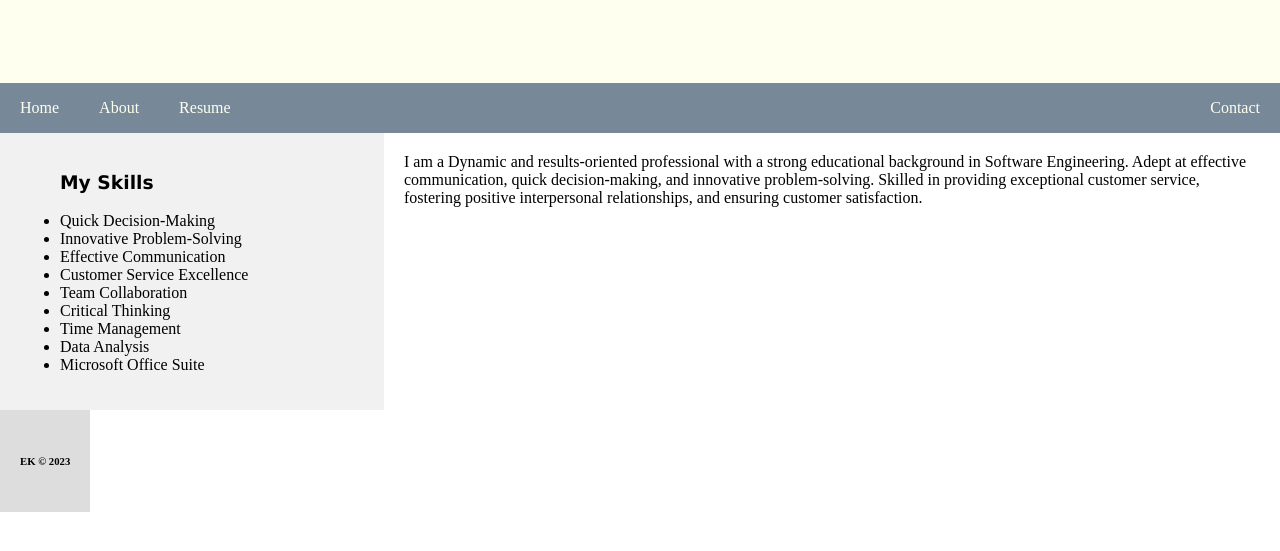
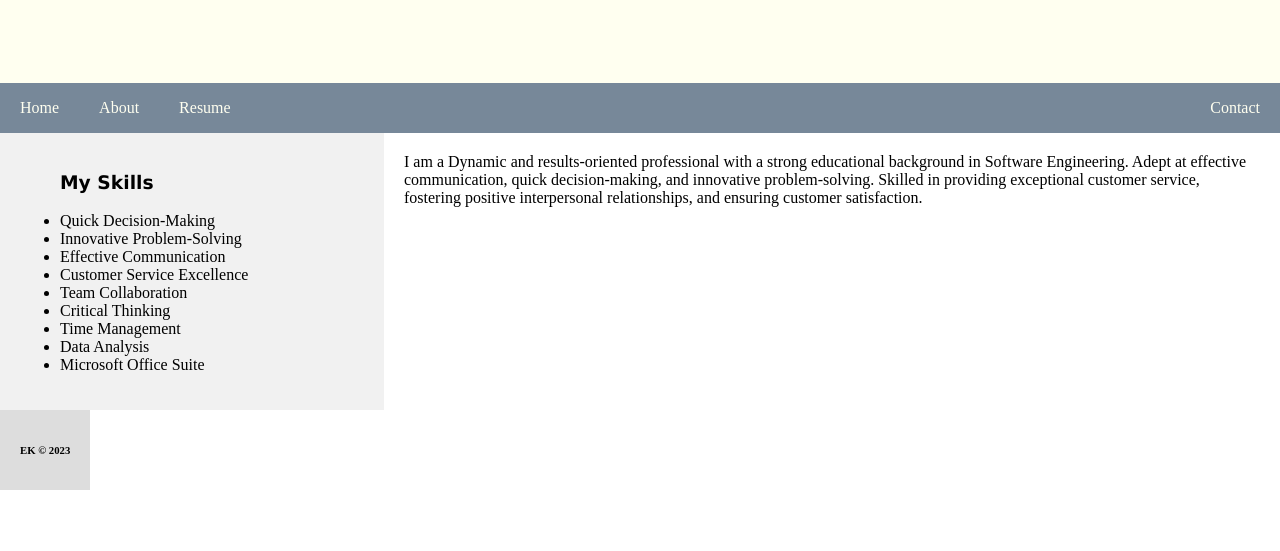
Before and after one commit to emmanuellakolade/emmanuellakolade.github.io, a plain HTML site: page index.html in a window 1280 px wide. Shown: the part 165-716 px from the top of the page. Drawn offline with Linux system fonts and the light colour scheme.

Commit message:
Footer styling

```diff
--- a/index.html
+++ b/index.html
@@ -97,6 +97,16 @@
 .hide {
   display: none;
 }
+
+/* Footer styles */
+.footer {
+  display: flex;
+  justify-content: center; /* Align content horizontally */
+  align-items: center; /* Align content vertically */
+  height: 80px; /* Set footer height */
+  background-color: #ddd; /* Footer background color */
+}
+
 
 
 
```
